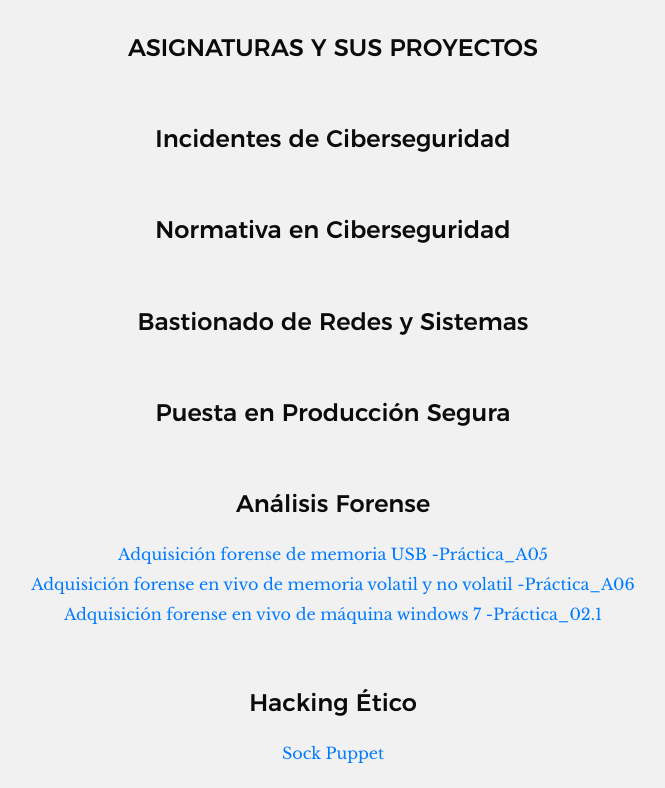
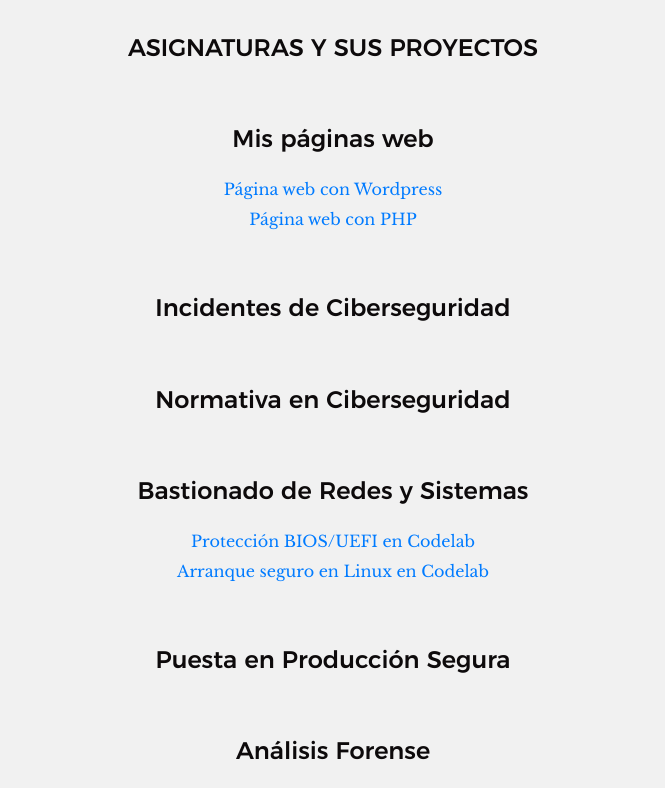
Before and after one commit to alvarobueno21/Portfolio_AlvaroBO, a plain HTML site: page index.html in a window 1280 px wide. Shown: the part 3360-4148 px from the top of the page, without its empty margins (307-972 px from the left). Drawn offline with Linux system fonts and the light colour scheme.

Commit message:
comit 21

```diff
--- a/index.html
+++ b/index.html
@@ -273,9 +273,14 @@
 <section id="about" class="about-contents">
     <div class="container text-center"> <!-- Agregamos una clase 'container' y 'text-center' para centrar el contenido -->
         <h2 class="text-center">ASIGNATURAS Y SUS PROYECTOS</h2> <!-- Agregamos la clase 'text-center' para centrar el texto -->
+        <h2 class="text-center">Mis páginas web</h2> <!-- Agregamos la clase 'text-center' para centrar el texto -->
+        <a href="https://sitiowebalvaro.great-site.net/" title="README.md">Página web con Wordpress</a> <br>
+        <a href="https://github.com/alvarobueno21/tienda_alvaro-IAW/tree/b9c84227127581f8455520dfa920d0cbb9701d2e/Ticket-master" title="README.md">Página web con PHP</a> <br>
         <h2 class="text-center">Incidentes de Ciberseguridad</h2> <!-- Agregamos la clase 'text-center' para centrar el texto -->
         <h2 class="text-center">Normativa en Ciberseguridad</h2> <!-- Agregamos la clase 'text-center' para centrar el texto -->
         <h2 class="text-center">Bastionado de Redes y Sistemas</h2> <!-- Agregamos la clase 'text-center' para centrar el texto -->
+        <a href="https://alvarobueno21.github.io/p1_bastionado/#2" title="README.md">Protección BIOS/UEFI en Codelab</a> <br>
+        <a href="https://alvarobueno21.github.io/p2_bastionado/#2" title="README.md">Arranque seguro en Linux en Codelab</a> <br>
         <h2 class="text-center">Puesta en Producción Segura</h2> <!-- Agregamos la clase 'text-center' para centrar el texto -->
         <h2 class="text-center">Análisis Forense</h2> <!-- Agregamos la clase 'text-center' para centrar el texto -->
         <a href="https://github.com/alvarobueno21/Analisis_forense/blob/main/proyecto_A05/P_A05/AFI_A05_AlvaroBO.md" title="README.md">Adquisición forense de memoria USB -Práctica_A05</a> <br>
@@ -287,6 +292,7 @@
         </div>
     </div>
 </section>
+
 
 
     <!-- footer
```
Also changed, not shown: chess_game.txt (added).
